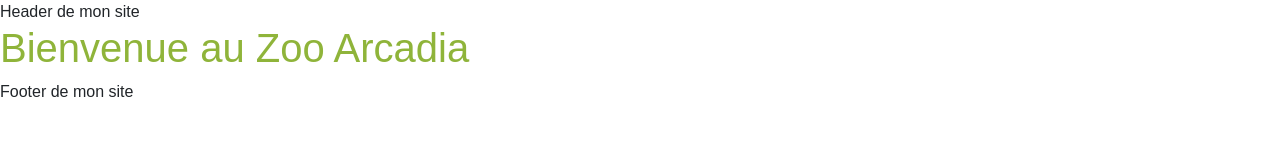
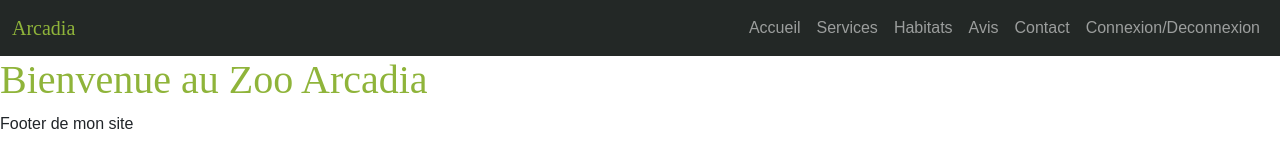
Before and after one commit to Th1bz/Arcadia, a website with bundled scripts: page index.html in a window 1280 px wide. Built offline with nearby package versions, Linux system fonts and the light colour scheme; files whose address does not match are found by name; a web font is replaced by a local one.

Commit message:
add navbar

```diff
--- a/index.html
+++ b/index.html
@@ -14,7 +14,39 @@
 
   </head>
   <body>
-    <header>Header de mon site</header>
+
+    <header>
+        <nav class="navbar navbar-expand-lg bg-dark" data-bs-theme="dark">
+            <div class="container-fluid">
+              <a class="navbar-brand" href="/">Arcadia</a>
+              <button class="navbar-toggler" type="button" data-bs-toggle="collapse" data-bs-target="#navbarSupportedContent" aria-controls="navbarSupportedContent" aria-expanded="false" aria-label="Toggle navigation">
+                <span class="navbar-toggler-icon"></span>
+              </button>
+              <div class="collapse navbar-collapse" id="navbarSupportedContent">
+                <ul class="navbar-nav ms-auto mb-2 mb-lg-0">
+                  <li class="nav-item">
+                    <a class="nav-link" href="/">Accueil</a>
+                  </li>
+                  <li class="nav-item">
+                    <a class="nav-link" href="#">Services</a>
+                  </li>
+                  <li class="nav-item">
+                    <a class="nav-link" href="#">Habitats</a>
+                  </li>
+                  <li class="nav-item">
+                    <a class="nav-link" href="#">Avis</a>
+                  </li>
+                  <li class="nav-item">
+                    <a class="nav-link" href="#">Contact</a>
+                  </li>
+                  <li class="nav-item">
+                    <a class="nav-link" href="#">Connexion/Deconnexion</a>
+                  </li>
+                </ul>
+              </div>
+            </div>
+          </nav>
+    </header>
 
     <main id="main-page">
       <!-- Contenue de ma page -->
--- a/pages/home.html
+++ b/pages/home.html
@@ -1 +1 @@
-<h1 class="text-secondary">Bienvenue au Zoo Arcadia</h1>
+<h1 class="text-secondary font-title">Bienvenue au Zoo Arcadia</h1>
--- a/scss/_custom.scss
+++ b/scss/_custom.scss
@@ -1,14 +1,16 @@
 // Custom.scss
 // Option A: Include all of Bootstrap
 $primary: #4B5943;
-$secondary: #8FB43A;
+$secondary:#8FB43A;
+$tertiary:#99B5AC;
 $dark: #232826;
 $body: #DCDFDA;
-$tertiary:#99B5AC;
 
 $font-family-sans-serif: "Inria Sans", sans-serif !default;
 $font-family-serif: "Londrina solid", serif !default;
 
+
+
 @import "../node_modules/bootstrap/scss/bootstrap";
 
 // Then add additional custom code here
--- a/scss/main.scss
+++ b/scss/main.scss
@@ -1 +1,15 @@
+@import url(/node_modules/bootstrap-icons/font/bootstrap-icons.css);
+
 @import "custom";
+
+
+
+
+.font-title {
+    font-family: 'Londrina solid';
+}
+
+.navbar-brand{
+    font-family: 'Londrina solid';
+    color: $secondary;
+}
```
Also changed, not shown: scss/main.css, 1 other file.
